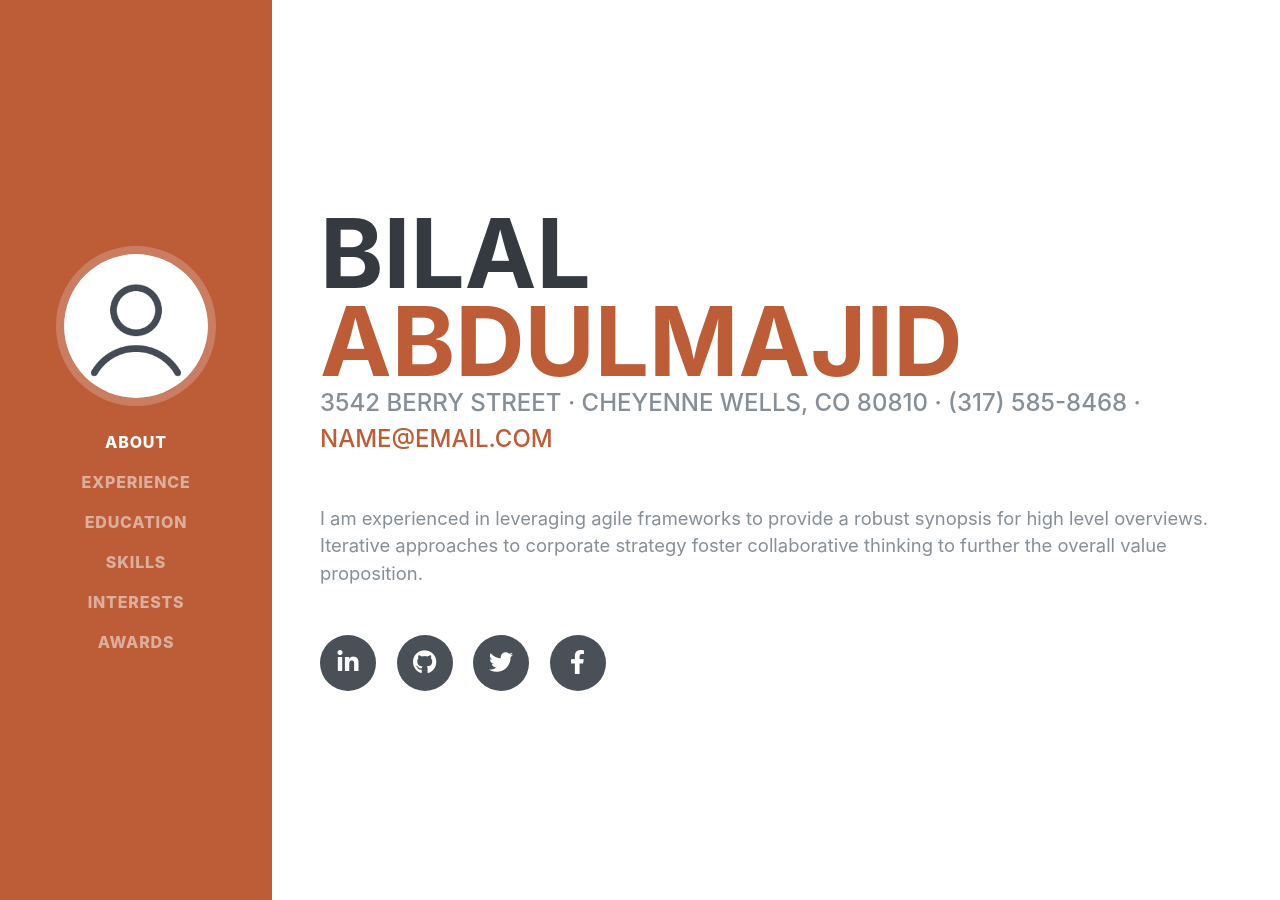
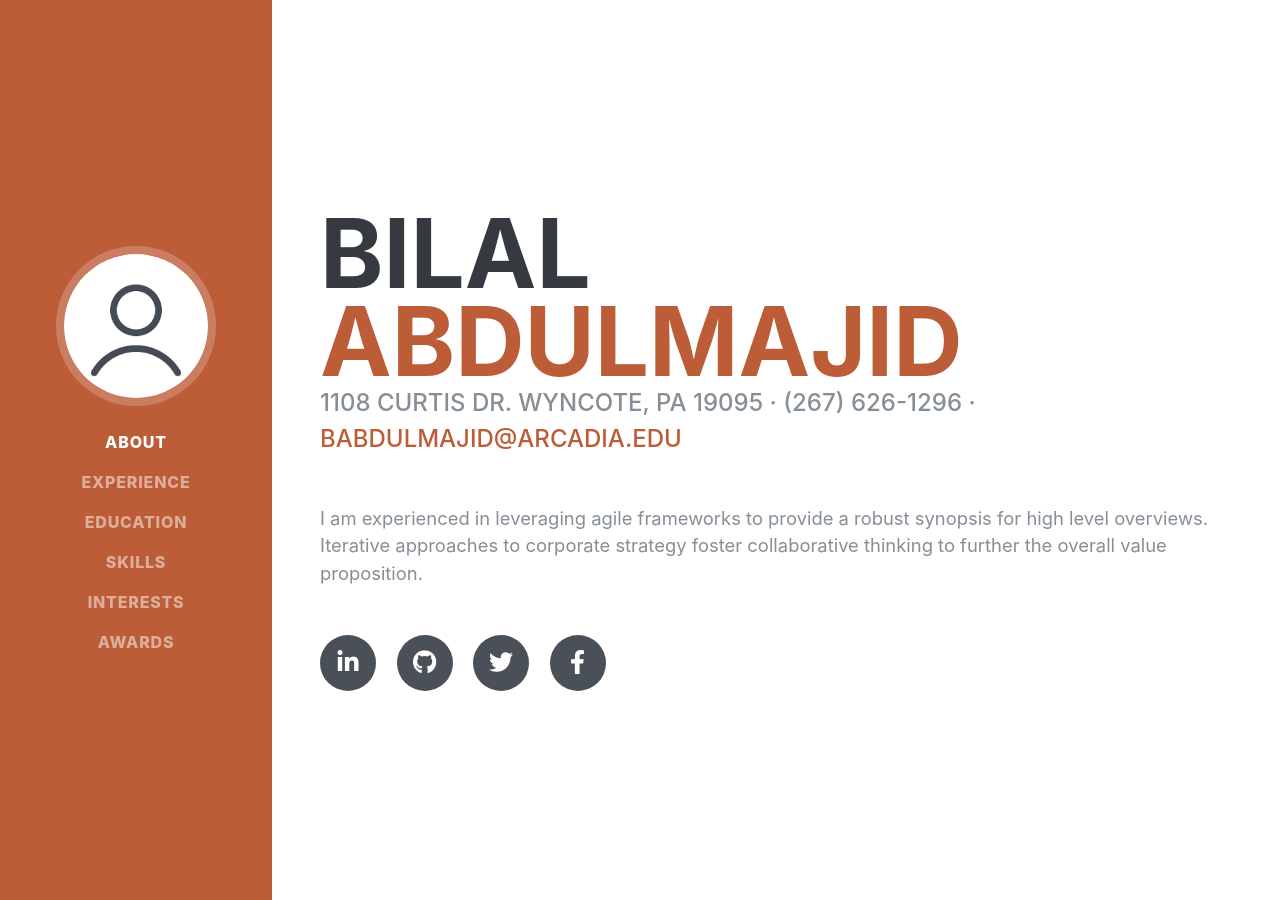
Before and after one commit to Babdulmajid/Babdulmajid.github.io, a Jekyll site: the page built from index.html, in a window 1280 px wide and 900 px high. Built offline with Jekyll 4.4.1, drawn with Linux system fonts in a browser that asks for light colours; some web fonts are replaced.

Commit message:
Update Gemfile

```diff
--- a/_includes/intro.html
+++ b/_includes/intro.html
@@ -3,8 +3,8 @@
         <h1 class="mb-0">Bilal
           <span class="text-primary">Abdulmajid</span>
         </h1>
-        <div class="subheading mb-5">3542 Berry Street · Cheyenne Wells, CO 80810 · (317) 585-8468 ·
-          <a href="mailto:name@email.com">name@email.com</a>
+        <div class="subheading mb-5">1108 Curtis Dr. Wyncote, PA 19095 · (267) 626-1296 ·
+          <a href="mailto:name@email.com">Babdulmajid@arcadia.edu</a>
         </div>
         <p class="lead mb-5">I am experienced in leveraging agile frameworks to provide a robust synopsis for high level overviews. Iterative approaches to corporate strategy foster collaborative thinking to further the overall value proposition.</p>
         <div class="social-icons">
```
